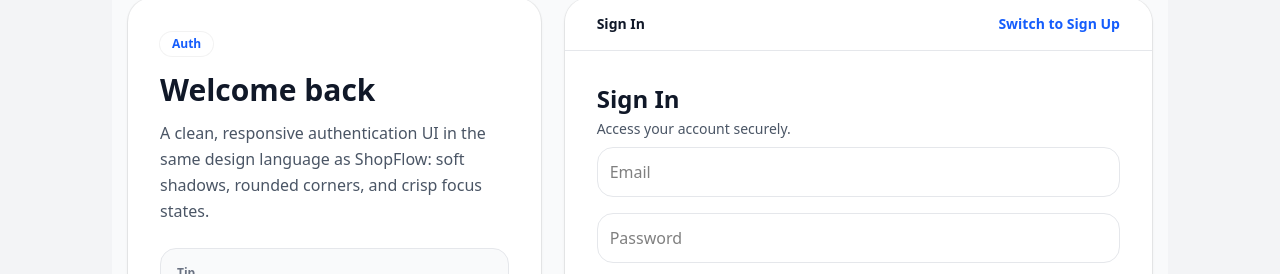
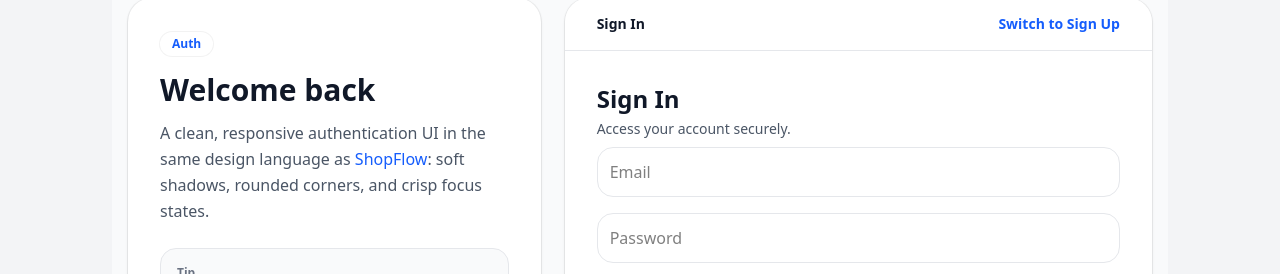
Before and after one commit to mehdi-filban/slick-react-form, a React (Vite) app: page / in a window 1280 px wide. Shown: the part 103-377 px from the top of the page. Built offline with nearby package versions, Linux system fonts and the light colour scheme.

Commit message:
link added for shopflow

```diff
--- a/src/AuthForm.jsx
+++ b/src/AuthForm.jsx
@@ -22,7 +22,7 @@ const AuthForm = () => {
               </h1>
 
               <p className="mt-3 text-sm sm:text-base text-gray-600 leading-relaxed">
-                A clean, responsive authentication UI in the same design language as ShopFlow:
+                A clean, responsive authentication UI in the same design language as <a class="no-underline text-blue-600 hover:text-blue-800 dark:text-sky-400 text" href="https://mehdi-filban.github.io/shopflow/">ShopFlow</a>:
                 soft shadows, rounded corners, and crisp focus states.
               </p>
 
```
